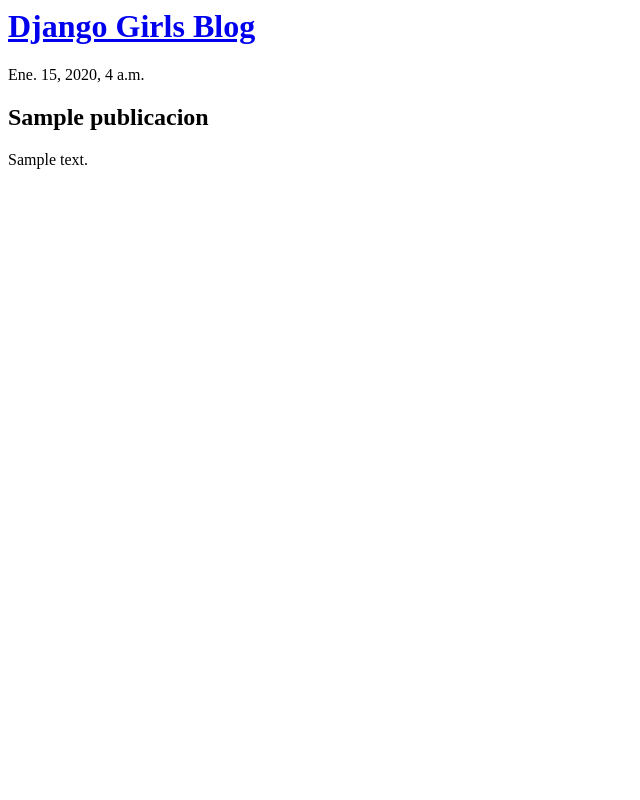
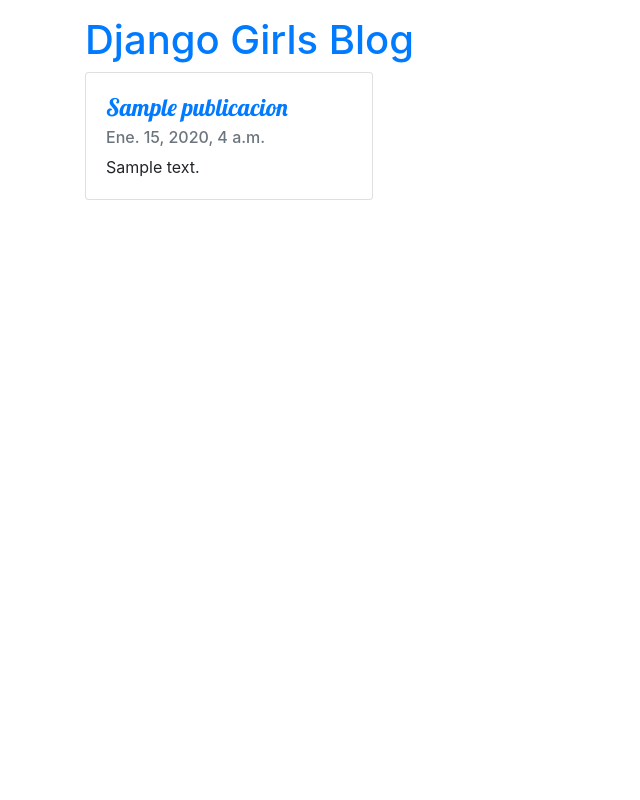
Before and after one commit to deleonjuan/python-first-blog, a Django app: page / in a window 1280 px wide. Shown: the whole page, without its empty margins (0-640 px from the left). Run offline with Django 3.2, Linux system fonts and the light colour scheme; tables that the repository leaves empty hold one stand-in row (values such as "Sample post"); some libraries are stand-ins or nearby versions.

Commit message:
css y estilo

```diff
--- /dev/null
+++ b/blog/static/css/blog.css
@@ -0,0 +1,8 @@
+body{
+ margin-top: 1rem;
+}
+
+h4{
+    color: #03a9f4;
+    font-family: Lobster;
+}
--- /dev/null
+++ b/blog/templates/blog/base.html
@@ -0,0 +1,29 @@
+{% load static %}
+
+<html>
+    <head>
+        <title>Django Girls blog</title>
+        <link rel="stylesheet" href="https://stackpath.bootstrapcdn.com/bootstrap/4.4.1/css/bootstrap.min.css" integrity="sha384-Vkoo8x4CGsO3+Hhxv8T/Q5PaXtkKtu6ug5TOeNV6gBiFeWPGFN9MuhOf23Q9Ifjh" crossorigin="anonymous">
+        <link rel="stylesheet" href="{% static 'css/blog.css' %}">
+
+        <!-- font -->
+        <link href="//fonts.googleapis.com/css?family=Lobster&subset=latin,latin-ext" rel="stylesheet" type="text/css">
+
+
+    </head>
+    <body class="container">
+        <div>
+            <h1><a href="/">Django Girls Blog</a></h1>
+        </div>
+
+
+        {% block content %}
+        {% endblock %}
+
+
+        <script src="https://code.jquery.com/jquery-3.4.1.slim.min.js" integrity="sha384-J6qa4849blE2+poT4WnyKhv5vZF5SrPo0iEjwBvKU7imGFAV0wwj1yYfoRSJoZ+n" crossorigin="anonymous"></script>
+        <script src="https://cdn.jsdelivr.net/npm/popper.js@1.16.0/dist/umd/popper.min.js" integrity="sha384-Q6E9RHvbIyZFJoft+2mJbHaEWldlvI9IOYy5n3zV9zzTtmI3UksdQRVvoxMfooAo" crossorigin="anonymous"></script>
+        <script src="https://stackpath.bootstrapcdn.com/bootstrap/4.4.1/js/bootstrap.min.js" integrity="sha384-wfSDF2E50Y2D1uUdj0O3uMBJnjuUD4Ih7YwaYd1iqfktj0Uod8GCExl3Og8ifwB6" crossorigin="anonymous"></script>
+
+    </body>
+</html>
--- a/blog/templates/blog/publicacion_lista.html
+++ b/blog/templates/blog/publicacion_lista.html
@@ -1,20 +1,13 @@
-<html>
-    <head>
-        <title>Django Girls blog</title>
-    </head>
-    <body>
-        <div>
-            <h1><a href="/">Django Girls Blog</a></h1>
+{% extends 'blog/base.html' %}
+
+{% block content %}
+    {% for publicacion in publicaciones %}
+    <div class="card" style="width: 18rem;">
+        <div class="card-body">
+            <h4 class="card-title"><a href="{% url 'post_detail' pk=publicacion.pk %}">{{ publicacion.titulo }}</a></h4>
+            <h6 class="card-subtitle mb-2 text-muted">{{ publicacion.published_date }}</h6>
+            <p class="card-text">{{ publicacion.texto }}</p>
         </div>
-
-
-{% for publicacion in publicaciones %}
-        <div>
-            <p>{{ publicacion.published_date }}</p>
-            <h2>{{ publicacion.titulo }}</h2>
-            <p>{{ publicacion.texto }}</p>
-        </div>
-        {% endfor %}
-
-    </body>
-</html>
+    </div>
+    {% endfor %}
+{% endblock %}
--- a/blog/urls.py
+++ b/blog/urls.py
@@ -3,4 +3,5 @@
 
 urlpatterns = [
     path('', views.publicacion_lista, name='publicacion_lista'),
+    path('post/<int:pk>/', views.post_detail, name='post_detail'),
 ]
--- a/blog/views.py
+++ b/blog/views.py
@@ -1,9 +1,16 @@
 from django.shortcuts import render
 from django.utils import timezone
 from .models import Publicacion
+from django.shortcuts import render, get_object_or_404
+
+#Publicacion.objects.get(pk=pk)
 
 
 def publicacion_lista(request):
     publicaciones = Publicacion.objects.filter(
         published_date__lte=timezone.now()).order_by('published_date')
     return render(request, 'blog/publicacion_lista.html', {'publicaciones':publicaciones})
+
+def post_detail(request, pk):
+    post = get_object_or_404(Publicacion, pk=pk)
+    return render(request, 'blog/detalle_publicacion.html', {'post': post})
```
Also changed, not shown: blog/templates/blog/detalle_publicacion.html (added, +17 -0 lines).
